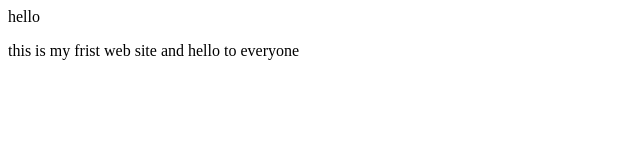
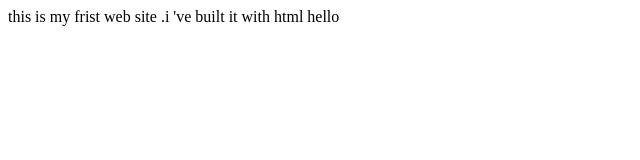
Before and after one commit to sonangdembe/service-sedans, a plain HTML site: page index.html in a window 1280 px wide. Shown: the whole page, without its empty margins (0-640 px from the left). Drawn offline with Linux system fonts and the light colour scheme.

Commit message:
intial commit

```diff
--- a/index.html
+++ b/index.html
@@ -1,9 +1,11 @@
 <!DOCTYPE html>
+<html>
 <head>
-    <title> hello s </title>
-    <body> hello
-        <p>
-            this is my frist web site and hello to everyone
-        </p>
-     </body>
+    <meta char="utf-8" />
+    <title> my frist web site </title>
 </head>
+<body>
+    this is my frist  web site .i 've built it with html
+    hello
+</body>
+</html>
```
